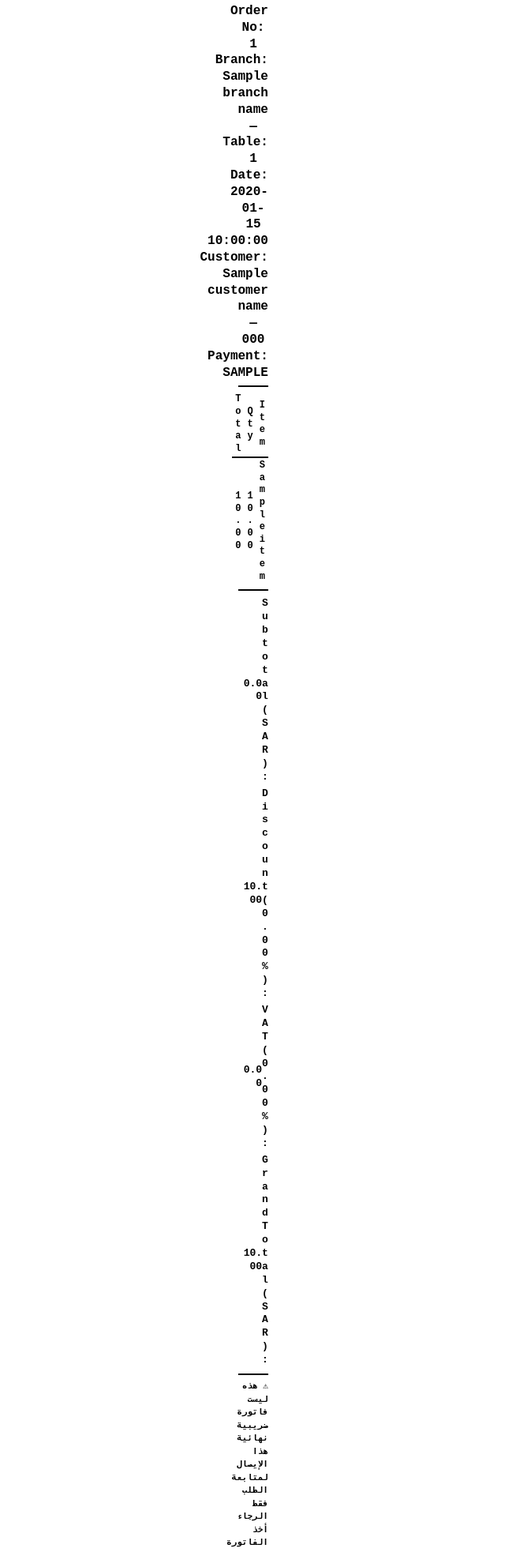
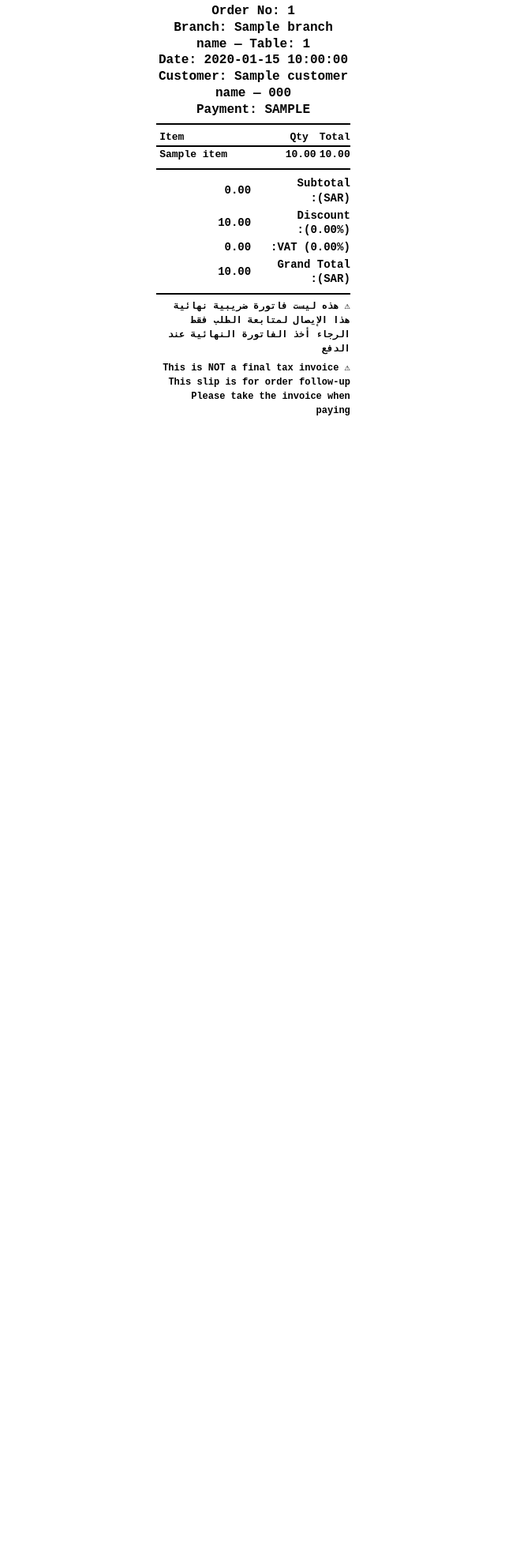
Before and after one commit to fysl71443-coder/last_try, a Python web app: template templates/print/order_slip.html in a window 1280 px wide. Shown: the top 1965 px of the page at 79% size, without its empty margins (319-959 px from the left). After the commit the page ends 526 px from the top, so only its background shows below. Run offline with Jinja, Linux system fonts and the light colour scheme; the template is opened without the code that fills it: most values are stand-ins (such as "Sample title", 1, 10 or a date in 2020).

Commit message:
Order slip: English-only headers (Item/Qty/Total), left-aligned item text, LTR table, fixed layout with nowrap+ellipsis; maintain numeric alignment; clamp paper width to 6575mm

```diff
--- a/templates/print/order_slip.html
+++ b/templates/print/order_slip.html
@@ -6,22 +6,26 @@
   <style>
     {% set pw = (settings.receipt_paper_width if settings and settings.receipt_paper_width else '80') %}
     {% set pw_int = pw|int %}
+    {% if pw_int < 65 %}{% set pw_int = 65 %}{% endif %}
+    {% if pw_int > 75 %}{% set pw_int = 75 %}{% endif %}
     {% set fs = 12 if pw_int <= 58 else 13 %}
     {% set fs_tot = 13 if pw_int <= 58 else 14 %}
-    @page { size: {{ pw }}mm auto; margin: 4mm; }
+    @page { size: {{ pw_int }}mm auto; margin: 4mm; }
     body{font-family:'Courier New', monospace; margin:0; padding:0; color:#000; font-weight:700; line-height:1.3;}
-    .receipt{width: {{ pw }}mm; max-width: {{ pw }}mm; margin:0 auto; padding:4px 6px;}
+    .receipt{width: {{ pw_int }}mm; max-width: {{ pw_int }}mm; margin:0 auto; padding:4px 6px;}
     .sep{border-top:2px solid #000;margin:6px 0}
     .center{text-align:center}
-    table{width:100%;border-collapse:collapse}
-    th,td{padding:2px 4px;font-size:{{ fs }}px;color:#000;word-break:break-word}
+    table{width:100%;border-collapse:collapse; table-layout:fixed}
+    th,td{padding:2px 4px;font-size:{{ fs }}px;color:#000;vertical-align:middle}
     th{border-bottom:2px solid #000;font-weight:700}
     .totals td{padding:2px 0;font-size:{{ fs_tot }}px}
     .note{margin-top:6px;font-size:{{ fs - 1 }}px;line-height:1.5;color:#000}
     .num{font-family:"Courier New", monospace; direction:ltr}
     .left{text-align:left}
     .right{text-align:right}
-    .item-col{width:{{ 64 if pw_int <= 58 else 68 }}%}
+    .item-col{width:{{ 64 if pw_int <= 58 else 68 }}%; text-align:left; white-space:nowrap; overflow:hidden; text-overflow:ellipsis}
+    .qty-col{white-space:nowrap}
+    .price-col{white-space:nowrap}
     .qty-col{width:{{ 18 if pw_int <= 58 else 16 }}%; text-align:center}
     .price-col{width:{{ 18 if pw_int <= 58 else 16 }}%}
     .qty-price{display:flex;justify-content:space-between}
@@ -44,7 +48,7 @@
     <div class="center">Payment: {{ payment_method|upper }}</div>
     {% endif %}
     <div class="sep"></div>
-    <table>
+    <table dir="ltr">
       <thead>
         <tr>
           <th class="left item-col">Item</th>
@@ -66,21 +70,21 @@
     <table class="totals">
       <tr>
         <td>Subtotal (SAR):</td>
-        <td style="text-align:right;width:120px">{{ '%.2f'|format(subtotal) }}</td>
+        <td class="num right" style="width:120px">{{ '%.2f'|format(subtotal) }}</td>
       </tr>
       {% if discount and discount > 0 %}
       <tr>
         <td>Discount ({{ '%.2f'|format(discount_pct) }}%):</td>
-        <td style="text-align:right;width:120px">{{ '%.2f'|format(discount) }}</td>
+        <td class="num right" style="width:120px">{{ '%.2f'|format(discount) }}</td>
       </tr>
       {% endif %}
       <tr>
         <td>VAT ({{ '%.2f'|format(tax_pct) }}%):</td>
-        <td style="text-align:right;width:120px">{{ '%.2f'|format(vat) }}</td>
+        <td class="num right" style="width:120px">{{ '%.2f'|format(vat) }}</td>
       </tr>
       <tr>
         <td><strong>Grand Total (SAR):</strong></td>
-        <td style="text-align:right;width:120px"><strong>{{ '%.2f'|format(total) }}</strong></td>
+        <td class="num right" style="width:120px"><strong>{{ '%.2f'|format(total) }}</strong></td>
       </tr>
     </table>
     <div class="sep"></div>
```
